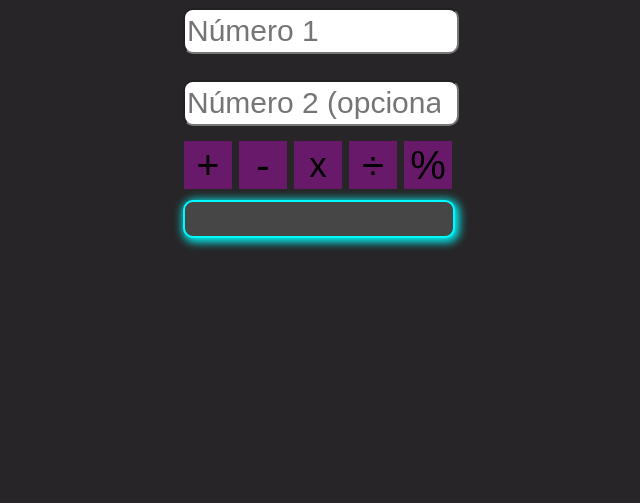
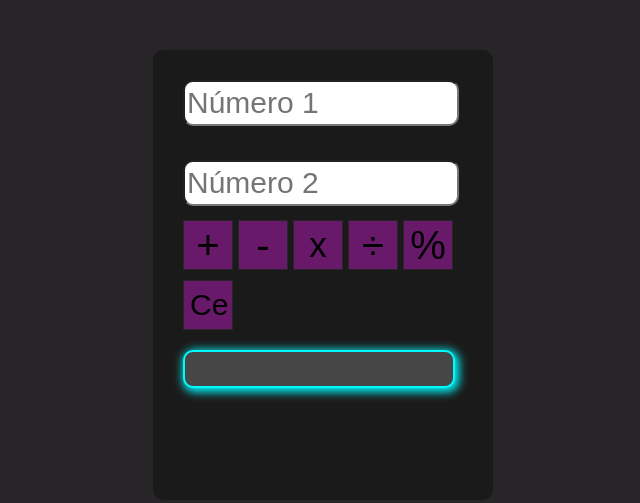
Before and after one commit to inazumaTM/Calculadora, a plain HTML site: page index.html in a window 1280 px wide. Shown: the whole page, without its empty margins (297-937 px from the left). Drawn offline with Linux system fonts and the light colour scheme.

Commit message:
adiçao do clear e melhoria no layout

```diff
--- a/index.html
+++ b/index.html
@@ -7,15 +7,16 @@
     <meta name="viewport" content="width=device-width, initial-scale=1.0">
     <title>calculadora</title>
 </head>
-<body>
+<body><div id="back"></div>
     <div>
         <input type="number" id="numero1" placeholder="Número 1">
-        <input type="number" id="numero2" placeholder="Número 2 (opcional)">
+        <input type="number" id="numero2" placeholder="Número 2">
         <button onclick="calcular('soma')" id="soma">+</button>
         <button onclick="calcular('sub')" id="sub">-</button>
         <button onclick="calcular('mult')" id="mult">x</button>
         <button onclick="calcular('divi')" id="divi">÷</button>
         <button onclick="calcular('porcent')" id="porcent">%</button>
+        <button onclick="calcular('clear')" id="clear">Ce</button>
     </div>
     <div id="result"><br/></div>
 </body>
--- a/script.js
+++ b/script.js
@@ -8,43 +8,48 @@ function calcular(operacao) {
         case 'soma':
             if(isNaN(numero1) || isNaN(numero2)){
                 alert('insira dois digitos para essa operação')
-                result.textContent = 'Impossivel com apenas 1 digito'
+                result.textContent = 'Impossivel realizar esta operaçao'
             }else{
                 resultado = numero1+numero2
                 result.textContent = `${numero1} + ${numero2} é igual a: ${resultado}`;
             } break
+
         case 'sub':
             if(isNaN(numero1) || isNaN(numero2)){
                 alert('insira dois digitos para essa operação')
-                result.textContent = 'Impossivel com apenas 1 digito'
+                result.textContent = 'Impossivel realizar esta operaçao'
             }else{
                 resultado = numero1-numero2
                 result.textContent = `${numero1} - ${numero2} é igual a: ${resultado}`;
             }break
+
         case 'mult':
             if(isNaN(numero1) || isNaN(numero2)){
                 alert('insira dois digitos para essa operação')
-                result.textContent = 'Impossivel com apenas 1 digito'
+                result.textContent = 'Impossivel realizar esta operaçao'
             }else{
                 resultado = numero1*numero2
                 result.textContent = `${numero1} x ${numero2} é igual a: ${resultado}`;
-            }
-            break
+            }break
+
         case 'divi':
             if(isNaN(numero1) || isNaN(numero2)){
                 alert('insira dois digitos para essa operação')
-                result.textContent = 'Impossivel com apenas 1 digito'
+                result.textContent = 'Impossivel realizar esta operaçao'
             }else{
                 resultado = numero1/numero2
                 result.textContent = `${numero1} ÷ ${numero2} é igual a: ${resultado}`;
             } break
+
         case 'porcent':
             if(isNaN(numero1) || isNaN(numero2)){
                 alert('insira dois digitos para essa operação')
-                result.textContent = 'Impossivel com apenas 1 digito'
+                result.textContent = 'Impossivel realizar esta operaçao'
             }else{
                 resultado = (numero1/100)*numero2
                 result.textContent = `${numero1}% de ${numero2} é igual a: ${resultado}`;
-            }
+            } break
+        case 'clear':
+            result.textContent = 'Limpo'
     }
 }
--- a/style.css
+++ b/style.css
@@ -5,62 +5,49 @@ html{
 #numero1{
     position: absolute;
     left: 480px;
-    width: 268px;
-    height: 40px;
-    font-size: 30px;
+    top: 80px;
 }
 #numero2{
     position: absolute;
     left: 480px;
-    top: 80px;
-    width: 268px;
-    height: 40px;
-    font-size: 30px;
+    top: 160px;
 }
 #soma{
     position: absolute;
     left: 480px;
-    top: 140px;
-    width: 50px;
-    height: 50px;
-    font-size: 40px;
+    top: 220px;
 }
 #sub{
     position: absolute;
     left: 535px;
-    top: 140px;
-    width: 50px;
-    height: 50px;
-    font-size: 40px;
+    top: 220px;
 }
 #mult{
     position: absolute;
     left: 590px;
-    top: 140px;
-    width: 50px;
-    height: 50px;
+    top: 220px;
     font-size: 35px;
 }
 #divi{
     position: absolute;
     left: 645px;
-    top: 140px;
-    width: 50px;
-    height: 50px;
-    font-size: 40px;
+    top: 220px;
 }
 #porcent{
     position: absolute;
     left: 700px;
-    top: 140px;
-    width: 50px;
-    height: 50px;
-    font-size: 40px;
+    top: 220px;
+}
+#clear{
+    position: absolute;
+    left: 480px;
+    top: 280px;
+    font-size: 30px;
 }
 #result{
         position: absolute;
         left: 480px;
-        top: 200px;
+        top: 350px;
         font-size: 30px;
         font-weight: bold;
         background-color: rgb(70, 70, 70);
@@ -70,6 +57,7 @@ html{
         border-color: rgb(0, 251, 255);
         box-shadow: 2px 2px 10px 2px rgb(0, 251, 255);
         border-radius: 10px;
+        word-wrap: break-word;
 }
 
 
@@ -90,7 +78,23 @@ button{
     border: solid 1.5px;
     border-color: #272527;
     transition: background-color 0.25s ease, color 0.25s ease, transform 0.3s ease;
+    width: 50px;
+    height: 50px;
+    font-size: 40px;
 }
 input{
     border-radius: 10px;
+    width: 268px;
+    height: 40px;
+    font-size: 30px;
 }
+#back{
+    width: 340px;
+    height: 450px;
+    position: absolute;
+    top: 50px;
+    left: 450px;
+    background-color: #111111;
+    opacity: 0.5;
+    border-radius: 10px;
+}
```
